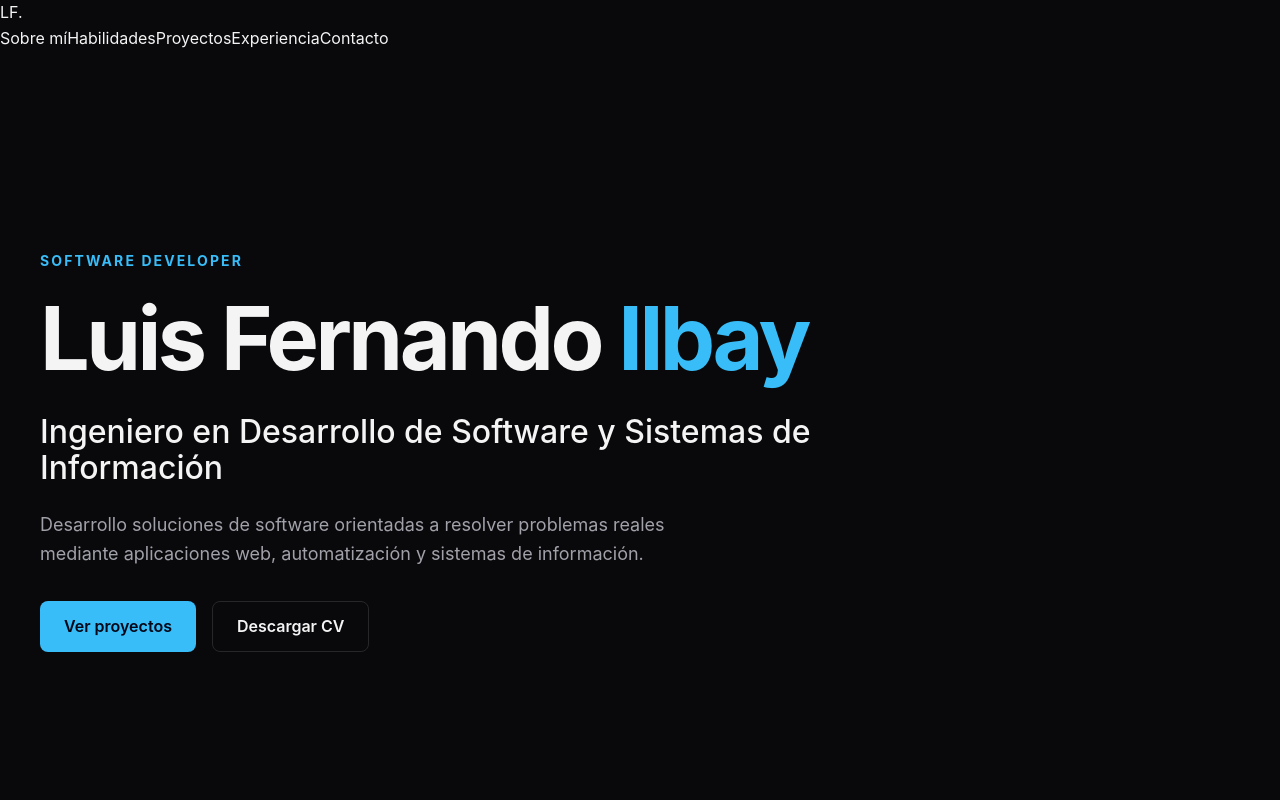
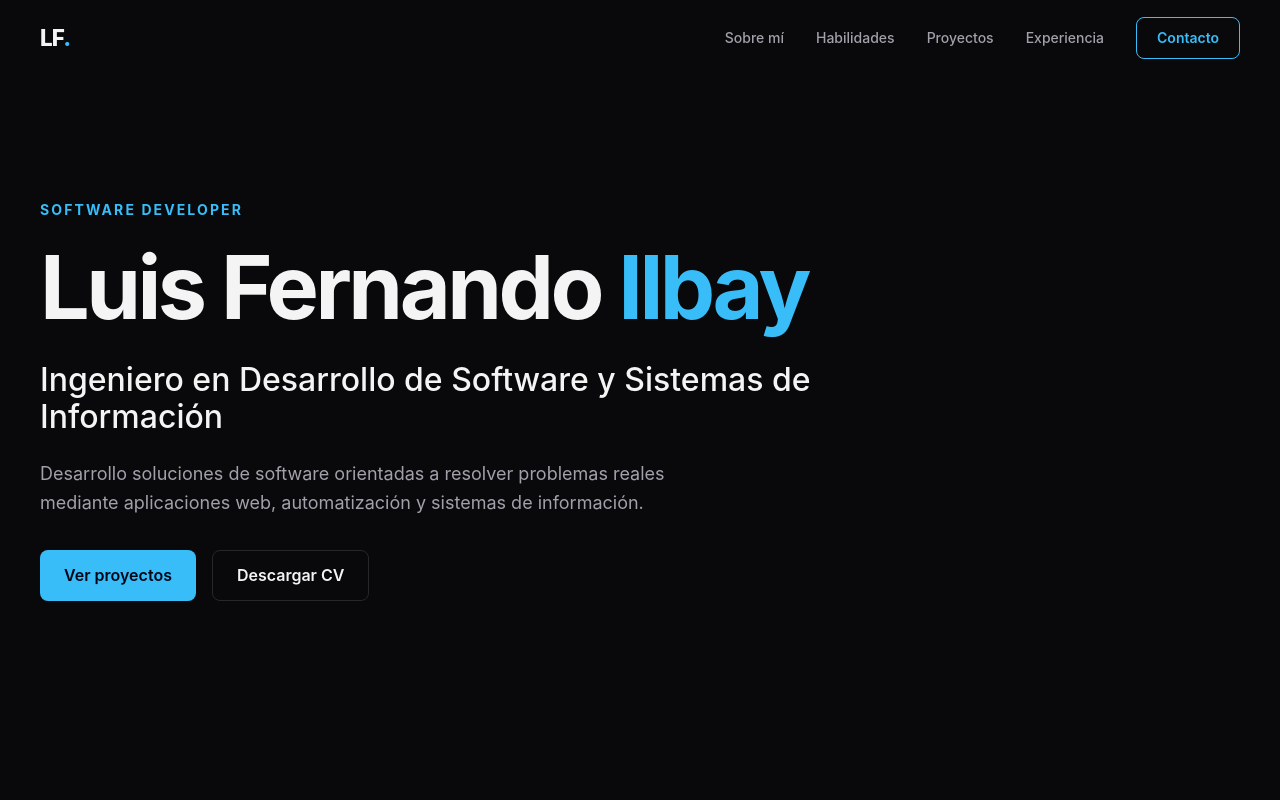
Before and after one commit to lfih-96/portfolio, a React app: page / in a window 1280 px wide. Shown: the top 800 px of the page. Built offline with nearby package versions, Linux system fonts and the light colour scheme; the HTML template or start-up script is replaced by a standard one.

Commit message:
feat: implementa navegación responsive del portafolio

```diff
--- a/src/components/Navbar.jsx
+++ b/src/components/Navbar.jsx
@@ -1,17 +1,102 @@
+import { useEffect, useState } from 'react'
+import '../styles/navbar.css'
+
 function Navbar() {
+    const [isOpen, setIsOpen] = useState(false)
+    const [isScrolled, setIsScrolled] = useState(false)
+
+    useEffect(() => {
+        const handleScroll = () => {
+            setIsScrolled(window.scrollY > 20)
+        }
+
+        window.addEventListener('scroll', handleScroll)
+
+        return () => {
+            window.removeEventListener('scroll', handleScroll)
+        }
+    }, [])
+
+    const closeMenu = () => {
+        setIsOpen(false)
+    }
+
     return (
-        <header>
-            <nav>
-                <a href="#inicio">LF.</a>
+        <header
+            className={`navbar ${isScrolled ? 'navbar--scrolled' : ''}`}
+        >
+            <div className="container navbar__container">
 
-                <div>
-                    <a href="#sobre-mi">Sobre mí</a>
-                    <a href="#habilidades">Habilidades</a>
-                    <a href="#proyectos">Proyectos</a>
-                    <a href="#experiencia">Experiencia</a>
-                    <a href="#contacto">Contacto</a>
-                </div>
-            </nav>
+                <a
+                    href="#inicio"
+                    className="navbar__brand"
+                    onClick={closeMenu}
+                >
+                    LF<span>.</span>
+                </a>
+
+                <button
+                    className={`navbar__toggle ${isOpen ? 'navbar__toggle--active' : ''
+                        }`}
+                    type="button"
+                    aria-label="Abrir menú de navegación"
+                    aria-expanded={isOpen}
+                    aria-controls="main-navigation"
+                    onClick={() => setIsOpen(!isOpen)}
+                >
+                    <span></span>
+                    <span></span>
+                    <span></span>
+                </button>
+
+                <nav
+                    id="main-navigation"
+                    className={`navbar__nav ${isOpen ? 'navbar__nav--open' : ''
+                        }`}
+                    aria-label="Navegación principal"
+                >
+                    <a
+                        href="#sobre-mi"
+                        className="navbar__link"
+                        onClick={closeMenu}
+                    >
+                        Sobre mí
+                    </a>
+
+                    <a
+                        href="#habilidades"
+                        className="navbar__link"
+                        onClick={closeMenu}
+                    >
+                        Habilidades
+                    </a>
+
+                    <a
+                        href="#proyectos"
+                        className="navbar__link"
+                        onClick={closeMenu}
+                    >
+                        Proyectos
+                    </a>
+
+                    <a
+                        href="#experiencia"
+                        className="navbar__link"
+                        onClick={closeMenu}
+                    >
+                        Experiencia
+                    </a>
+
+                    <a
+                        href="#contacto"
+                        className="navbar__contact"
+                        onClick={closeMenu}
+                    >
+                        Contacto
+                    </a>
+                </nav>
+
+            </div>
         </header>
     )
 }
--- a/src/styles/globals.css
+++ b/src/styles/globals.css
@@ -8,6 +8,7 @@
 
 html {
     scroll-behavior: smooth;
+    scroll-padding-top: 90px;
 }
 
 body {
--- /dev/null
+++ b/src/styles/navbar.css
@@ -0,0 +1,242 @@
+.navbar {
+    position: fixed;
+    top: 0;
+    left: 0;
+
+    width: 100%;
+
+    z-index: 1000;
+
+    border-bottom: 1px solid transparent;
+
+    background-color: transparent;
+
+    transition:
+        background-color var(--transition-base),
+        border-color var(--transition-base),
+        backdrop-filter var(--transition-base);
+}
+
+.navbar--scrolled {
+    border-bottom-color: var(--color-border);
+
+    background-color: rgba(9, 9, 11, 0.8);
+
+    backdrop-filter: blur(16px);
+    -webkit-backdrop-filter: blur(16px);
+}
+
+.navbar__container {
+    min-height: 76px;
+
+    display: flex;
+    align-items: center;
+    justify-content: space-between;
+
+    gap: var(--space-lg);
+}
+
+/* ================================
+   LOGO
+================================= */
+
+.navbar__brand {
+    position: relative;
+    z-index: 1001;
+
+    font-size: 1.4rem;
+    font-weight: 800;
+
+    letter-spacing: -0.04em;
+}
+
+.navbar__brand span {
+    color: var(--color-primary);
+}
+
+/* ================================
+   NAVEGACIÓN
+================================= */
+
+.navbar__nav {
+    display: flex;
+    align-items: center;
+
+    gap: 2rem;
+}
+
+.navbar__link {
+    position: relative;
+
+    color: var(--color-text-secondary);
+
+    font-size: var(--font-size-sm);
+    font-weight: 500;
+
+    transition: color var(--transition-fast);
+}
+
+.navbar__link:hover {
+    color: var(--color-text);
+}
+
+.navbar__link::after {
+    content: "";
+
+    position: absolute;
+    left: 0;
+    bottom: -0.4rem;
+
+    width: 0;
+    height: 2px;
+
+    background-color: var(--color-primary);
+
+    transition: width var(--transition-base);
+}
+
+.navbar__link:hover::after {
+    width: 100%;
+}
+
+/* ================================
+   BOTÓN CONTACTO
+================================= */
+
+.navbar__contact {
+    display: inline-flex;
+    align-items: center;
+    justify-content: center;
+
+    min-height: 42px;
+
+    padding-inline: 1.25rem;
+
+    border: 1px solid var(--color-primary);
+    border-radius: var(--radius-sm);
+
+    color: var(--color-primary);
+
+    font-size: var(--font-size-sm);
+    font-weight: 600;
+
+    transition:
+        background-color var(--transition-base),
+        color var(--transition-base);
+}
+
+.navbar__contact:hover {
+    background-color: var(--color-primary);
+    color: #020617;
+}
+
+/* ================================
+   BOTÓN MENÚ MÓVIL
+================================= */
+
+.navbar__toggle {
+    display: none;
+
+    position: relative;
+    z-index: 1001;
+
+    width: 44px;
+    height: 44px;
+
+    align-items: center;
+    justify-content: center;
+    flex-direction: column;
+
+    gap: 5px;
+
+    cursor: pointer;
+
+    background: transparent;
+}
+
+.navbar__toggle span {
+    display: block;
+
+    width: 24px;
+    height: 2px;
+
+    border-radius: 999px;
+
+    background-color: var(--color-text);
+
+    transition:
+        transform var(--transition-base),
+        opacity var(--transition-base);
+}
+
+/* ================================
+   RESPONSIVE
+================================= */
+
+@media (max-width: 768px) {
+
+    .navbar__container {
+        min-height: 68px;
+    }
+
+    .navbar__toggle {
+        display: flex;
+    }
+
+    .navbar__nav {
+        position: fixed;
+
+        top: 0;
+        right: 0;
+
+        width: min(85%, 360px);
+        height: 100vh;
+
+        padding:
+            7rem var(--space-lg) var(--space-lg);
+
+        display: flex;
+        flex-direction: column;
+        align-items: flex-start;
+
+        gap: var(--space-lg);
+
+        border-left: 1px solid var(--color-border);
+
+        background-color: var(--color-bg-secondary);
+
+        transform: translateX(100%);
+
+        transition: transform var(--transition-base);
+    }
+
+    .navbar__nav--open {
+        transform: translateX(0);
+    }
+
+    .navbar__link {
+        width: 100%;
+
+        font-size: var(--font-size-lg);
+    }
+
+    .navbar__contact {
+        width: 100%;
+
+        margin-top: var(--space-sm);
+    }
+
+    /* Hamburguesa → X */
+
+    .navbar__toggle--active span:nth-child(1) {
+        transform: translateY(7px) rotate(45deg);
+    }
+
+    .navbar__toggle--active span:nth-child(2) {
+        opacity: 0;
+    }
+
+    .navbar__toggle--active span:nth-child(3) {
+        transform: translateY(-7px) rotate(-45deg);
+    }
+}
```
